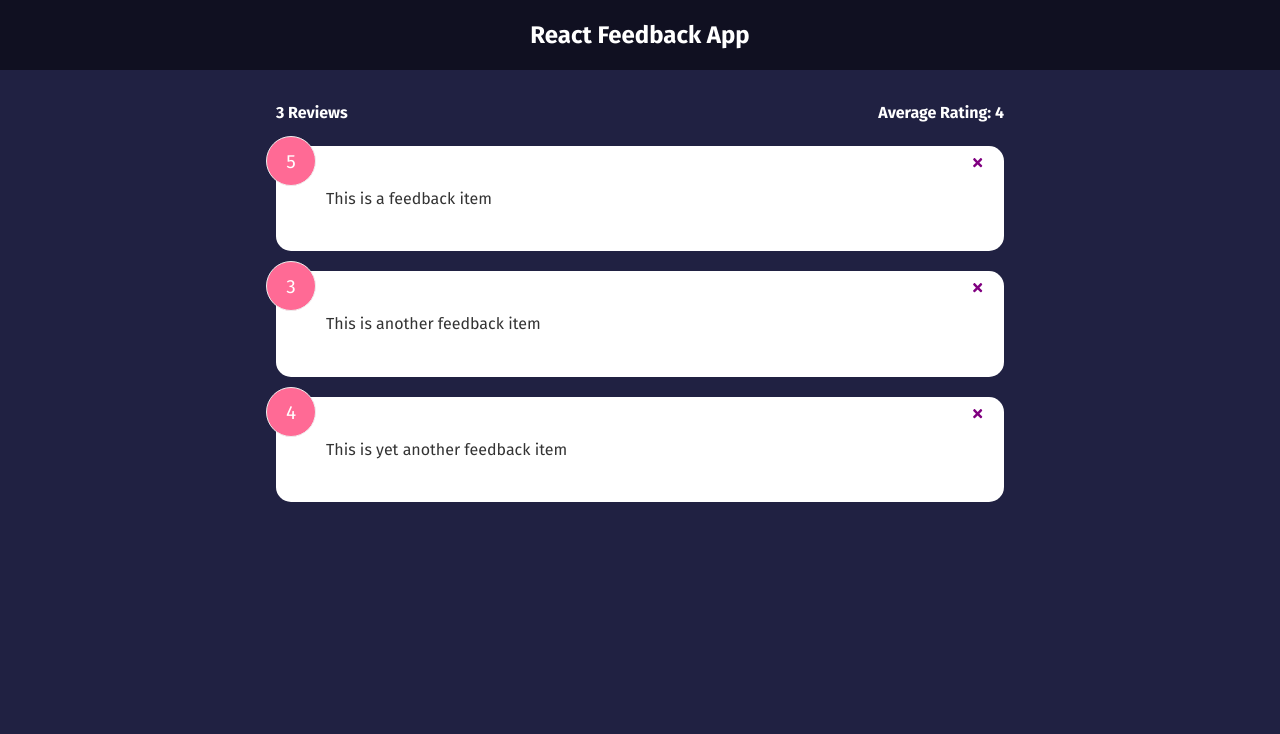
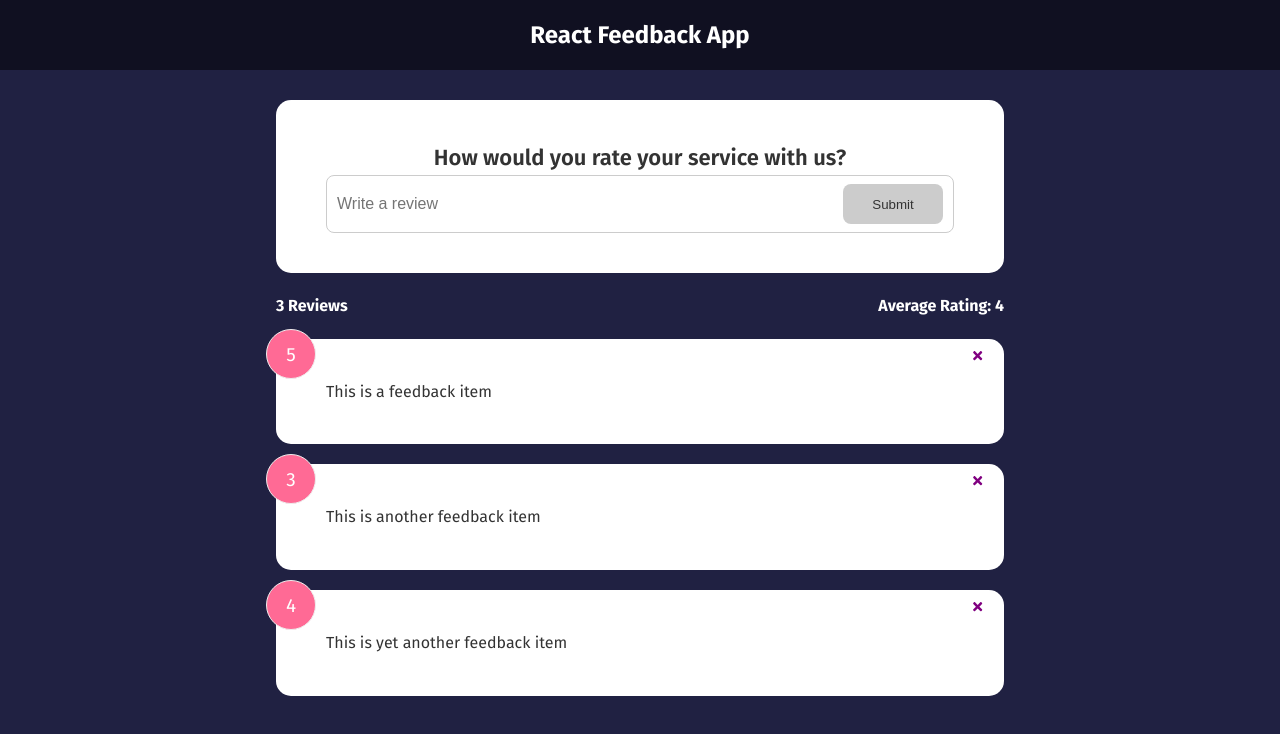
Before and after one commit to prasadhonrao/react-feedback-app, a React (Create React App) app: page / in a window 1280 px wide. Shown: the top 734 px of the page. Built offline with nearby package versions, Linux system fonts and the light colour scheme.

Commit message:
Add FeedbackForm component for collecting user feedback

```diff
--- a/src/App.js
+++ b/src/App.js
@@ -4,6 +4,7 @@
 import FeedbackList from './components/FeedbackList';
 import FeedbackData from './data/FeedbackData';
 import FeedbackStats from './components/FeedbackStats';
+import FeedbackForm from './components/FeedbackForm';
 
 function App() {
   const [feedback, setFeedback] = useState(FeedbackData);
@@ -16,6 +17,7 @@
     <>
       <Header text="React Feedback App" />
       <div className="container">
+        <FeedbackForm />
         <FeedbackStats feedback={feedback} />
         <FeedbackList feedback={feedback} handleDelete={deleteFeedback} />
       </div>
--- /dev/null
+++ b/src/components/FeedbackForm.jsx
@@ -0,0 +1,41 @@
+import { useState } from 'react';
+import Card from './shared/Card';
+import Button from './shared/Button';
+
+const FeedbackForm = () => {
+  const [text, setText] = useState('');
+  const [btnDisabled, setBtnDisabled] = useState(true);
+  const [message, setMessage] = useState('');
+
+  const handleTextChange = (e) => {
+    if (e.target.value === '') {
+      setBtnDisabled(true);
+      setMessage(null);
+    } else if (e.target.value.trim().length < 10) {
+      setBtnDisabled(true);
+      setMessage('Please enter at least 10 characters');
+    } else {
+      setBtnDisabled(false);
+      setMessage(null);
+    }
+    setText(e.target.value);
+  };
+
+  return (
+    <Card>
+      <form>
+        <h2>How would you rate your service with us?</h2>
+        {/* @todo - rating select component */}
+        <div className="input-group">
+          <input onChange={handleTextChange} type="text" placeholder="Write a review" value={text} />
+          <Button type="submit" isDisabled={btnDisabled}>
+            Submit
+          </Button>
+        </div>
+        {message && <div className="message">{message}</div>}
+      </form>
+    </Card>
+  );
+};
+
+export default FeedbackForm;
--- /dev/null
+++ b/src/components/shared/Button.jsx
@@ -0,0 +1,25 @@
+import { isDisabled } from '@testing-library/user-event/dist/utils';
+import PropTypes from 'prop-types';
+
+const Button = ({ children, version, type, isDisabled }) => {
+  return (
+    <button type={type} disabled={isDisabled} className={`btn btn-${version}`}>
+      {children}
+    </button>
+  );
+};
+
+Button.defaultProps = {
+  version: 'primary',
+  type: 'button',
+  isDisabled: false,
+};
+
+Button.propTypes = {
+  children: PropTypes.node.isRequired,
+  version: PropTypes.string,
+  type: PropTypes.string,
+  isDisabled: PropTypes.bool,
+};
+
+export default Button;
```
